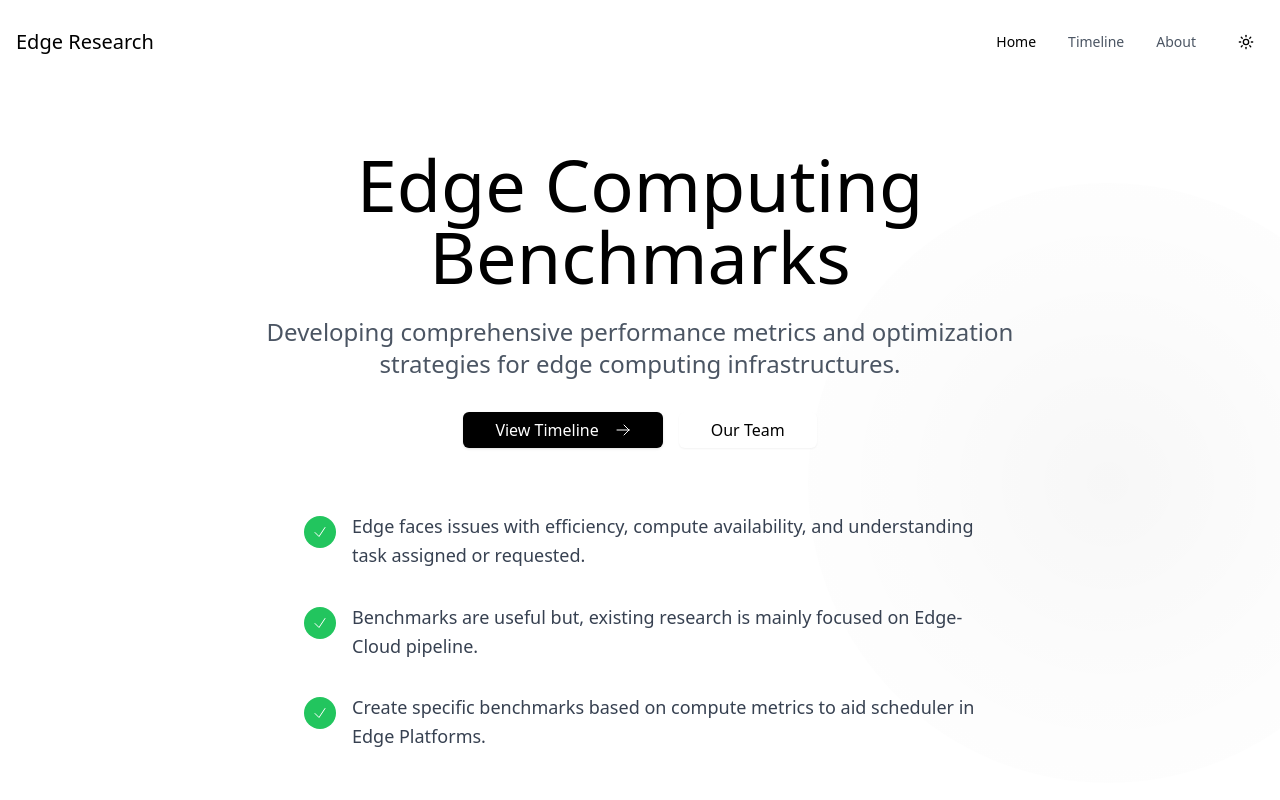
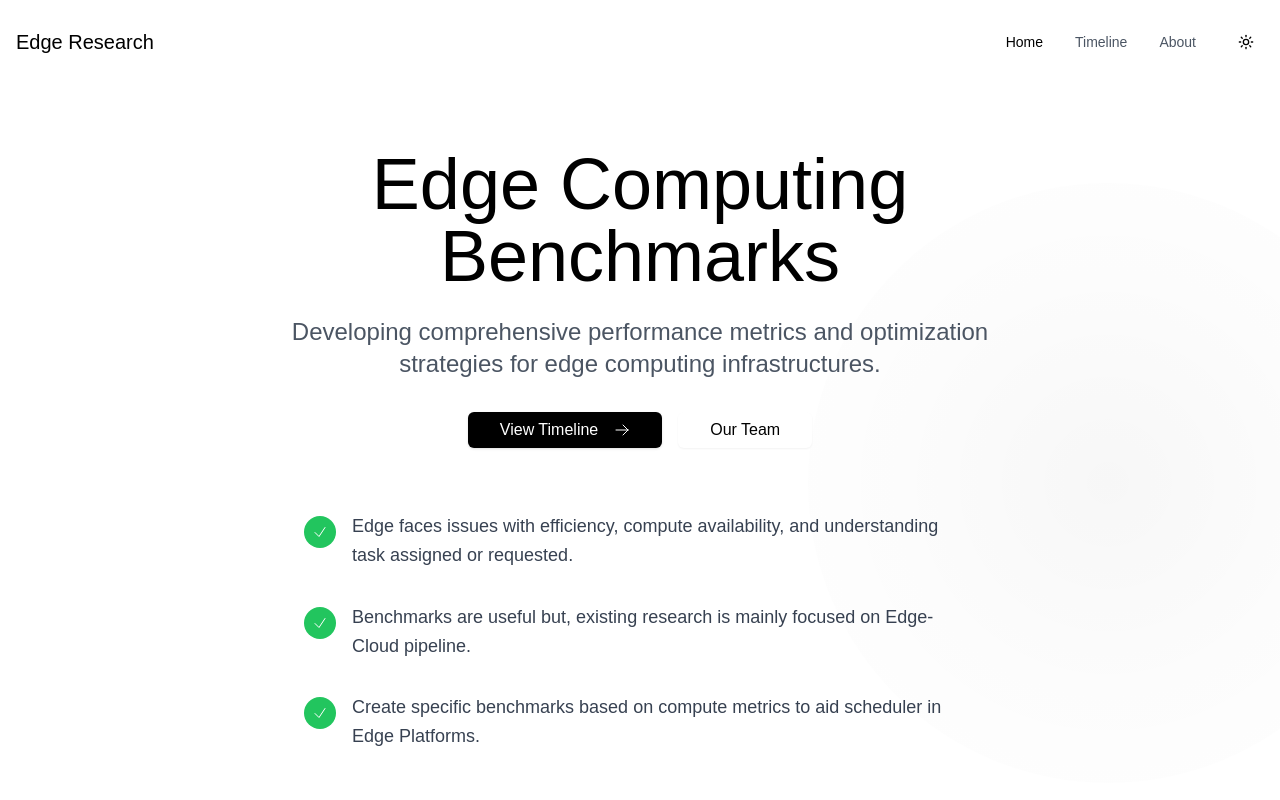
Before and after one commit to alt-rahul/winlab-website-v2, a Next.js app: page / in a window 1280 px wide. Shown: the top 800 px of the page. Built offline with nearby package versions, Linux system fonts and the light colour scheme.

Commit message:
font issue resolved

```diff
--- a/app/globals.css
+++ b/app/globals.css
@@ -111,3 +111,24 @@
   width: 400px;
   height: 400px;
 }
+
+
+@font-face {
+  font-family: 'Geist';
+  src: url('/fonts/Geist/Geist-Regular.ttf') format('ttf');
+  font-weight: 400;
+  font-style: normal;
+  font-display: swap;
+}
+
+@font-face {
+  font-family: 'Geist';
+  src: url('/fonts/Geist/Geist-Bold.ttf') format('ttf');
+  font-weight: 700;
+  font-style: normal;
+  font-display: swap;
+}
+
+body {
+  font-family: 'Geist', sans-serif;
+}
```
Also changed, not shown: public/fonts/Geist-Bold.ttf (added), public/fonts/Geist-Regular.ttf (added).
